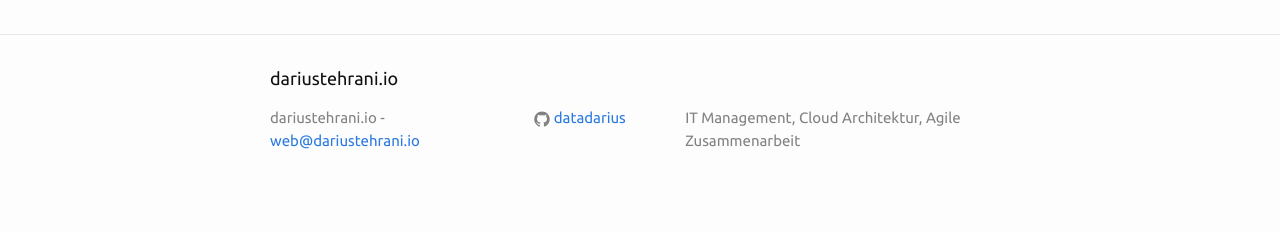
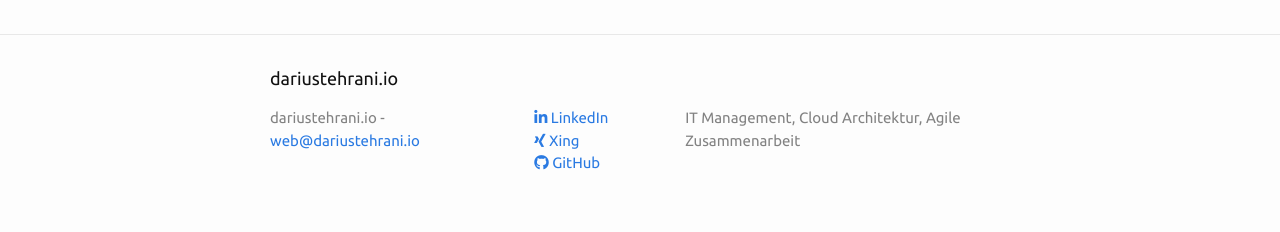
Before and after one commit to datadarius/darius.github.io, a Jekyll site: the page built from index.md, in a window 1280 px wide. Shown: the part 1066-1298 px from the top of the page. Built offline with Jekyll 4.4.1, drawn with Linux system fonts in a browser that asks for light colours; nearby versions of some CDN libraries.

Commit message:
font awesome

```diff
--- a/_config.yml
+++ b/_config.yml
@@ -1,10 +1,13 @@
 ---
 title: dariustehrani.io
 email: web@dariustehrani.io
+
 description: IT Management, Cloud Architektur, Agile Zusammenarbeit
 baseurl: ''
 url: http://dariustehrani.io
 github_username: datadarius
+xing_username: dtehrani
+linkedin_username: dtehrani
 markdown: kramdown
 theme: minima
 gems:
--- a/_includes/footer.html
+++ b/_includes/footer.html
@@ -22,15 +22,19 @@
 
       <div class="footer-col footer-col-2">
         <ul class="social-media-list">
+          {% if site.linkedin_username %}
+          <li>
+            {% include icon-linkedin.html username=site.linkedin_username %}
+          </li>
+          {% endif %}
+                {% if site.xing_username %}
+          <li>
+            {% include icon-xing.html username=site.xing_username %}
+          </li>
+          {% endif %}
           {% if site.github_username %}
           <li>
             {% include icon-github.html username=site.github_username %}
-          </li>
-          {% endif %}
-
-          {% if site.twitter_username %}
-          <li>
-            {% include icon-twitter.html username=site.twitter_username %}
           </li>
           {% endif %}
         </ul>
--- a/_includes/head.html
+++ b/_includes/head.html
@@ -6,7 +6,8 @@
   <title>{% if page.title %}{{ page.title | escape }}{% else %}{{ site.title | escape }}{% endif %}</title>
   <meta name="description" content="{{ page.excerpt | default: site.description | strip_html | normalize_whitespace | truncate: 160 | escape }}">
   <link rel="stylesheet" href="{{ "/assets/main.css" | relative_url }}">
-  <link href="https://fonts.googleapis.com/css?family=Ubuntu:400,500,500i,700" rel="stylesheet">
+  <link href="https://fonts.googleapis.com/css?family=Ubuntu:400,500,700" rel="stylesheet">
+  <script src="https://use.fontawesome.com/e8f914a8e6.js"></script>
   <link rel="canonical" href="{{ page.url | replace:'index.html','' | absolute_url }}">
   <link rel="alternate" type="application/rss+xml" title="{{ site.title | escape }}" href="{{ "/feed.xml" | relative_url }}">
 <!-- TODO <script type="text/javascript">
--- a/_includes/icon-github.html
+++ b/_includes/icon-github.html
@@ -1 +1,7 @@
-<a href="https://github.com/{{ include.username }}"><span class="icon icon--github">{% include icon-github.svg %}</span><span class="username">{{ include.username }}</span></a>
+{% if site.github_username %}
+  <li>
+    <a href="https://github.com/{{ site.github_username }}">
+      <i class="fa fa-github"></i> GitHub
+    </a>
+  </li>
+{% endif %}
--- /dev/null
+++ b/_includes/icon-linkedin.html
@@ -0,0 +1,7 @@
+{% if site.linkedin_username %}
+  <li>
+    <a href="https://linkedin.com/in/{{ site.linkedin_username }}">
+      <i class="fa fa-linkedin"></i> LinkedIn
+    </a>
+  </li>
+{% endif %}
--- /dev/null
+++ b/_includes/icon-xing.html
@@ -0,0 +1,7 @@
+{% if site.linkedin_username %}
+  <li>
+    <a href="https://xing.com/profile/{{ site.xing_username }}">
+      <i class="fa fa-xing"></i> Xing
+    </a>
+  </li>
+{% endif %}
```
Also changed, not shown: _includes/icon-github.svg (deleted), _includes/icon-twitter.svg (deleted).
